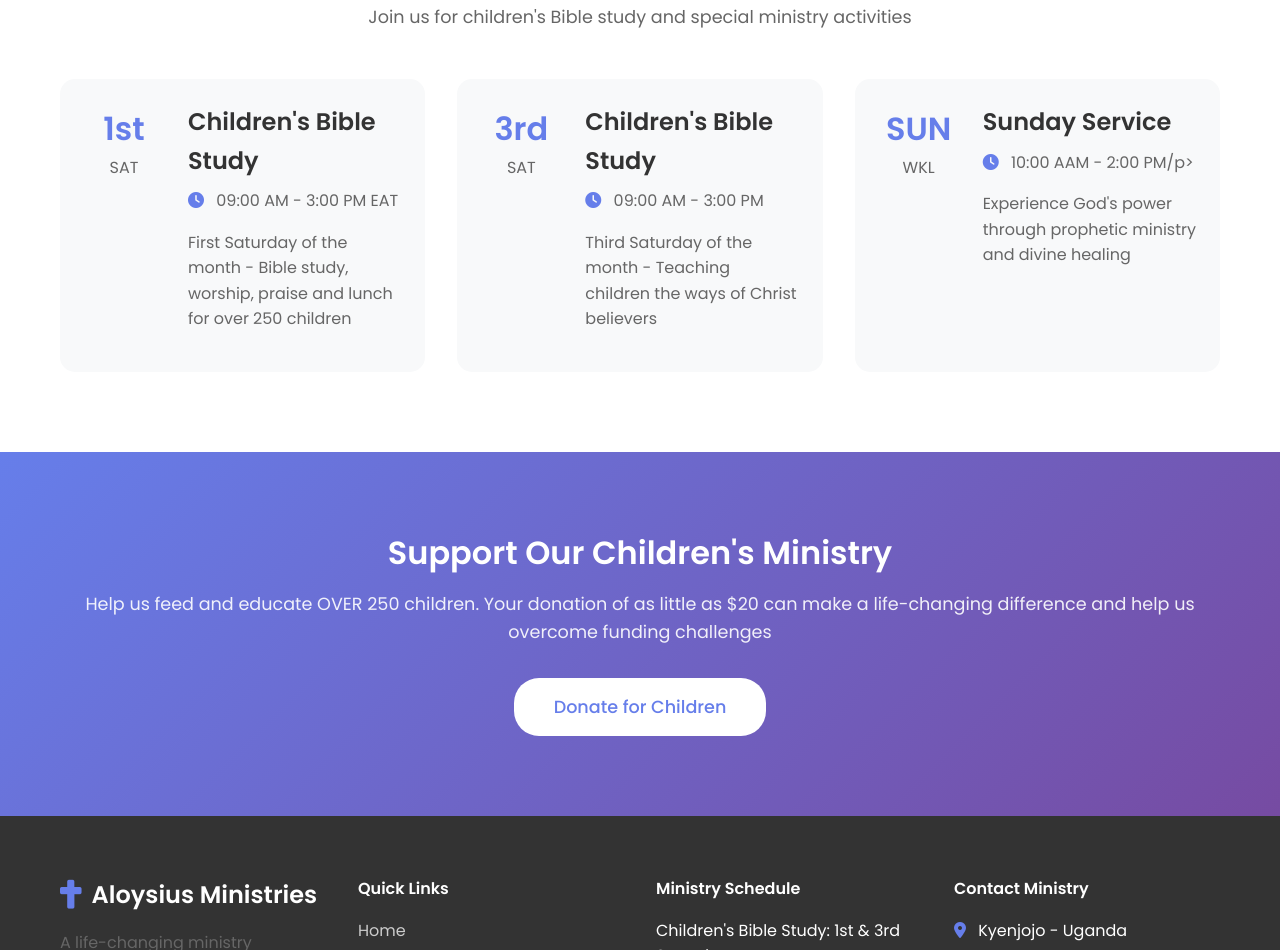
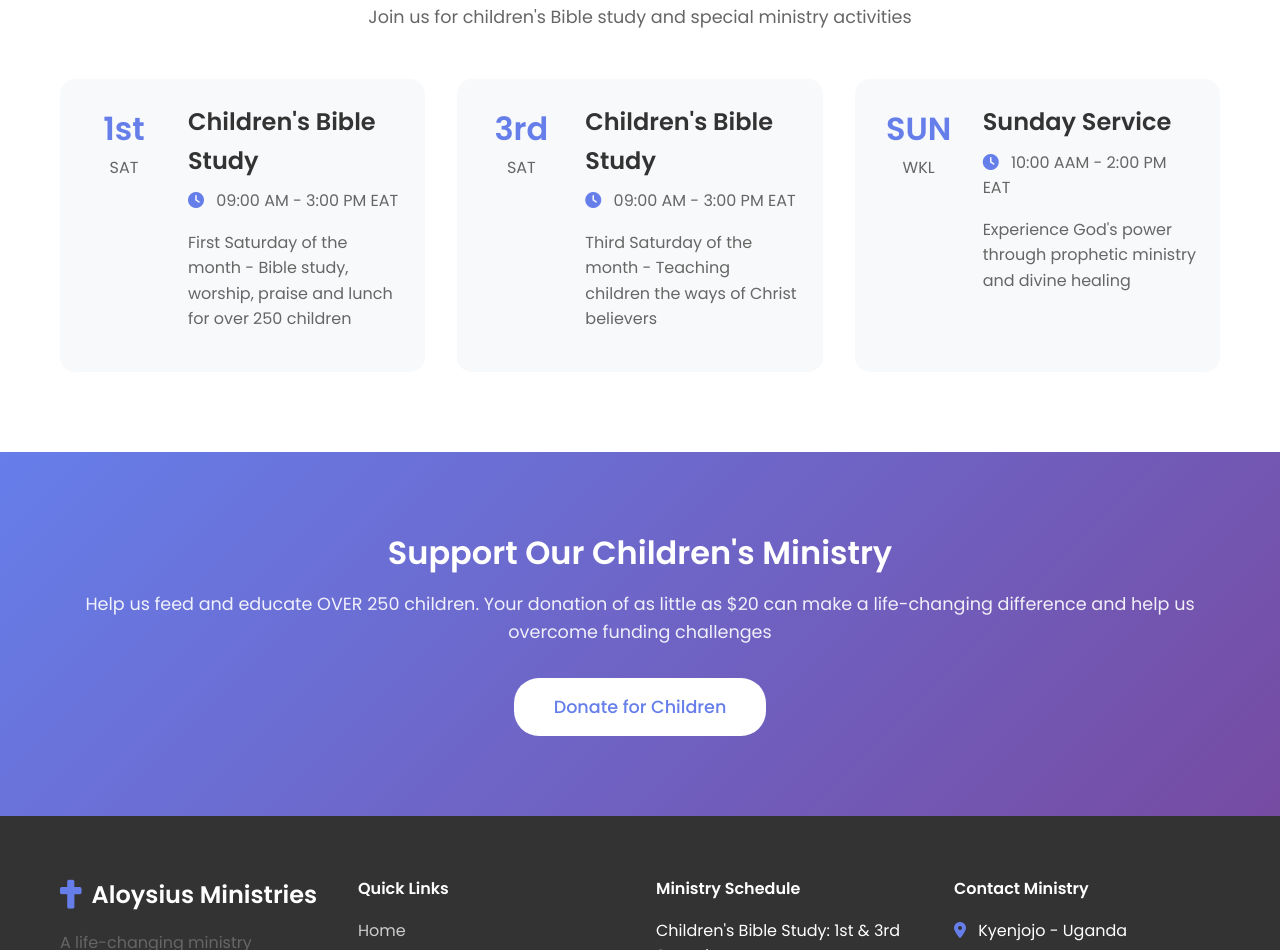
Before and after one commit to MrCause2u/cursor, a plain HTML site: page index.html in a window 1280 px wide. Shown: the part 2165-3115 px from the top of the page. Drawn offline with Linux system fonts and the light colour scheme.

Commit message:
Update index.html

```diff
--- a/index.html
+++ b/index.html
@@ -243,7 +243,7 @@
                 </div>
                 <div class="event-info">
                     <h3>Children's Bible Study</h3>
-                    <p><i class="fas fa-clock"></i> 09:00 AM - 3:00 PM</p>
+                    <p><i class="fas fa-clock"></i> 09:00 AM - 3:00 PM EAT</p>
                     <p>Third Saturday of the month - Teaching children the ways of Christ believers</p>
                 </div>
             </div>
@@ -254,7 +254,7 @@
                 </div>
                 <div class="event-info">
                     <h3>Sunday Service</h3>
-                    <p><i class="fas fa-clock"></i> 10:00 AAM - 2:00 PM/p>
+                    <p><i class="fas fa-clock"></i> 10:00 AAM - 2:00 PM EAT</p>
                     <p>Experience God's power through prophetic ministry and divine healing</p>
                 </div>
             </div>
```
